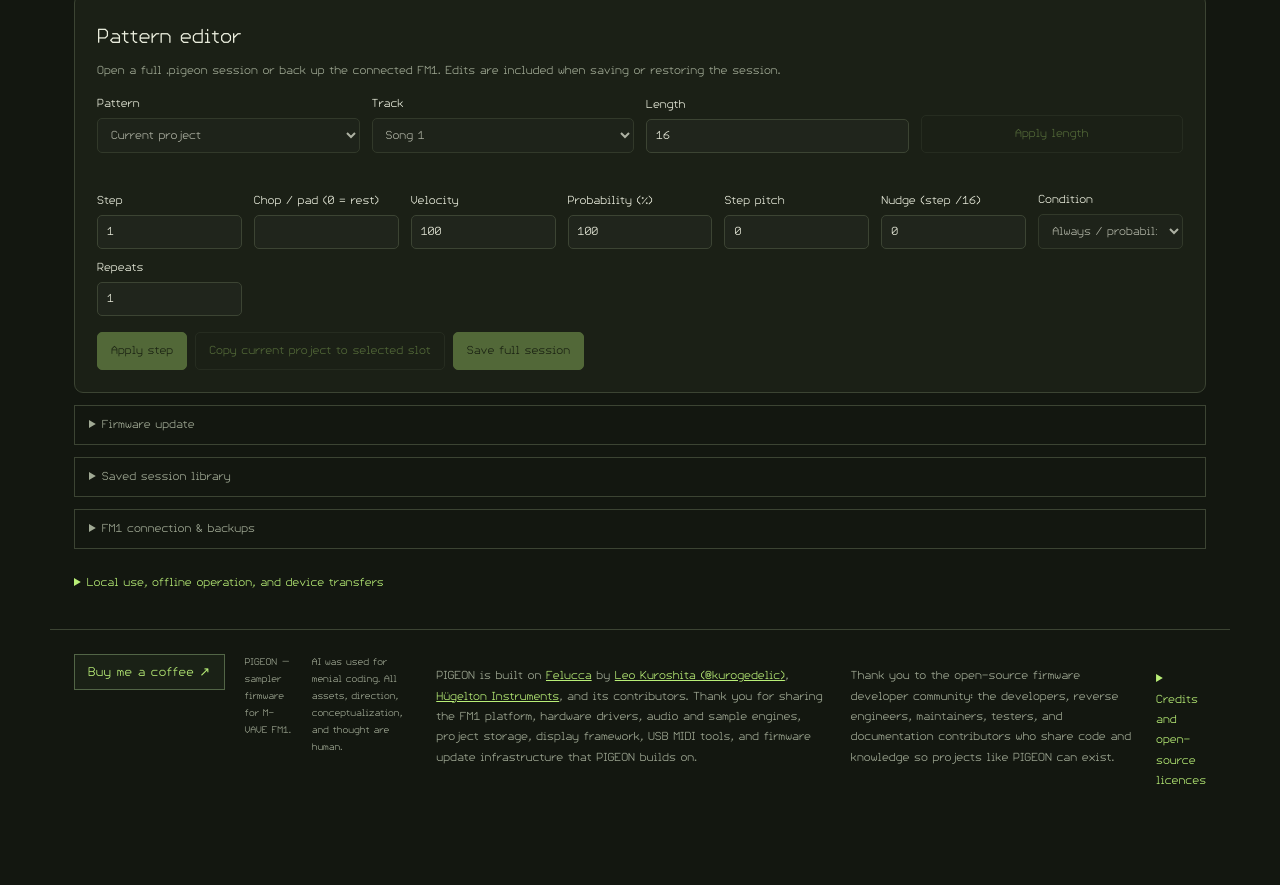
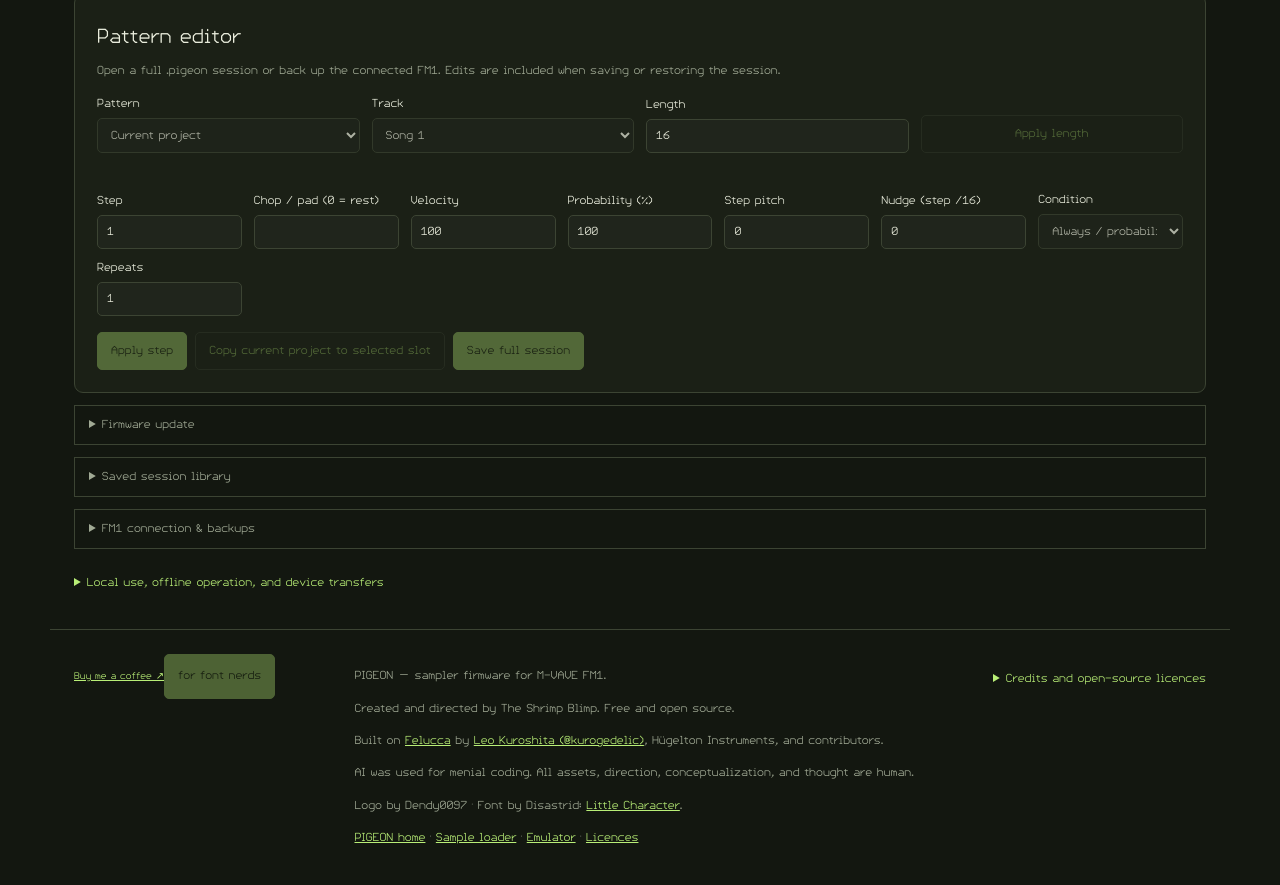
Before and after one commit to TheShrimpBlimp/pigeon-tool, a website with bundled scripts: page web/pigeon/index.html in a window 1280 px wide. Shown: the part 3298-4183 px from the top of the page. Before the commit the page ends 4129 px from the top, so only its background shows below. Built offline with nearby package versions, Linux system fonts and the light colour scheme.

Commit message:
Use shared footer and font story in sample loader

```diff
--- /dev/null
+++ b/web/footer.css
@@ -0,0 +1,6 @@
+/* Shared PIGEON footer and font story. */
+footer.pigeon-footer{box-sizing:border-box;display:block;width:100%;max-width:1160px;margin:40px auto 0;padding:28px 0 32px;border-top:1px solid #354531;color:#a5af99;font-size:12px;line-height:1.7;text-align:left;clear:both}
+.pigeon-footer *{box-sizing:border-box;font-family:inherit;min-width:0}.pigeon-footer .footer-actions{display:flex;align-items:center;flex-wrap:wrap;gap:12px;margin:0 0 22px}.pigeon-footer .footer-action{display:inline-flex;align-items:center;justify-content:center;width:auto;max-width:100%;padding:9px 13px;border:1px solid #526546;border-radius:0;background:#1a2116;color:#b9ef77;font:inherit;font-size:13px;line-height:1.4;text-decoration:none;white-space:normal;cursor:pointer}.pigeon-footer .footer-action:hover{border-color:#b9ef77;background:#283321}.pigeon-footer .footer-action:focus-visible{outline:2px solid #b9ef77;outline-offset:3px}.pigeon-footer .footer-font{background:transparent;color:#a5af99}
+.pigeon-footer .footer-info{display:grid;grid-template-columns:minmax(0,1fr) minmax(0,1fr);gap:24px}.pigeon-footer .footer-info>div{max-width:none;justify-self:stretch}.pigeon-footer p{font-size:12px;color:#a5af99;margin:0 0 12px;max-width:none;overflow-wrap:anywhere}.pigeon-footer a{color:#b9ef77}.pigeon-footer .footer-title{color:#edf0e6}.pigeon-footer .project-credits{display:block;width:100%;max-width:none;margin:12px 0 0;padding:12px 0;border-top:1px solid #354531;border-bottom:0}.pigeon-footer summary{cursor:pointer;color:#b9ef77;font-size:12px}.pigeon-footer .project-credits p{margin-top:12px}.pigeon-footer .footer-version{display:block;margin-bottom:12px}
+.pigeon-footer #font-story{font-family:inherit;box-sizing:border-box;max-width:38rem;width:calc(100% - 2rem);color:#edf0e6;background:#11150d;border:1px solid #b9ef77;padding:24px;line-height:1.7;text-align:left}.pigeon-footer #font-story::backdrop{background:#000b}.pigeon-footer #font-story p{color:#edf0e6;font-size:15px}.pigeon-footer #font-story button{font:inherit;background:#b9ef77;color:#11150d;border:0;padding:9px 14px;cursor:pointer}
+@media(max-width:650px){footer.pigeon-footer{margin-top:28px;padding:24px 0}.pigeon-footer .footer-info{grid-template-columns:minmax(0,1fr);gap:8px}.pigeon-footer .footer-actions{gap:8px}}
--- /dev/null
+++ b/web/footer.js
@@ -0,0 +1,5 @@
+// Shared font story interaction; content stays available in the HTML.
+const dialog=document.getElementById('font-story');
+const button=document.getElementById('font-nerds');
+button?.addEventListener('click',()=>dialog.showModal());
+dialog?.addEventListener('click',event=>{if(event.target===dialog){const r=dialog.getBoundingClientRect();if(event.clientX<r.left||event.clientX>r.right||event.clientY<r.top||event.clientY>r.bottom)dialog.close();}});
--- a/web/pigeon/app.js
+++ b/web/pigeon/app.js
@@ -17,7 +17,7 @@ import {
   HEAD,
   join,
 } from "./bank.js";
-import { editors as createEditors } from "./editors.js?v=30";
+import { editors as createEditors } from "./editors.js?v=31";
 import { WaveEditor } from "./wave-editor-v2.js";
 import { Package, logicalImage } from "../fm1pkg.js";
 import { Updater } from "../fm1ota.js";
--- a/web/pigeon/index.html
+++ b/web/pigeon/index.html
@@ -7,7 +7,7 @@
     <title>PIGEON Sample Loader 2.0</title>
     <link rel="manifest" href="manifest.webmanifest" />
     <link rel="stylesheet" href="style.css" />
-  </head>
+  <link rel="stylesheet" href="../../footer.css"><script type="module" src="../../footer.js"></script></head>
   <body>
     <header>
       <a class="brand" href="./">PIGEON<span>Sample loader 2.0</span></a>
@@ -18,7 +18,7 @@
       </div>
     </header>
     <main>
-<div class="support-row"><a class="coffee-link" href="https://buymeacoffee.com/theshrimpb1" target="_blank" rel="noopener noreferrer">Buy me a coffee ↗</a></div>
+
       <section class="intro">
         <div>
           <p class="eyebrow">PIGEON FOR M-VAVE FM1</p>
@@ -152,17 +152,12 @@
         </p>
       </details>
     </main>
-    <footer>
-      PIGEON — sampler firmware for M-VAVE FM1.<span
-        >AI was used for menial coding. All assets, direction,
-        conceptualization, and thought are human.</span
-      >
-    <p>PIGEON is built on <a href="https://github.com/hugelton/Felucca" target="_blank" rel="noopener noreferrer">Felucca</a> by <a href="https://github.com/kurogedelic" target="_blank" rel="noopener noreferrer">Leo Kuroshita (@kurogedelic)</a>, <a href="https://hugelton.com" target="_blank" rel="noopener noreferrer">Hügelton Instruments</a>, and its contributors. Thank you for sharing the FM1 platform, hardware drivers, audio and sample engines, project storage, display framework, USB MIDI tools, and firmware update infrastructure that PIGEON builds on.</p><p>Thank you to the open-source firmware developer community: the developers, reverse engineers, maintainers, testers, and documentation contributors who share code and knowledge so projects like PIGEON can exist.</p><details class="project-credits"><summary>Credits and open-source licences</summary>
+    <footer class="pigeon-footer"><div class="footer-actions"><a class="footer-action" href="https://buymeacoffee.com/theshrimpb1" target="_blank" rel="noopener noreferrer">Buy me a coffee ↗</a><button class="footer-action footer-font" id="font-nerds" type="button">for font nerds</button></div><div class="footer-info"><div><p class="footer-title">PIGEON — sampler firmware for M-VAVE FM1.</p><p>Created and directed by The Shrimp Blimp. Free and open source.</p><p>Built on <a href="https://github.com/hugelton/Felucca">Felucca</a> by <a href="https://github.com/kurogedelic">Leo Kuroshita (@kurogedelic)</a>, Hügelton Instruments, and contributors.</p></div><div><p>AI was used for menial coding. All assets, direction, conceptualization, and thought are human.</p><p>Logo by Dendy0097 · Font by Disastrid: <a href="https://github.com/disastrid/LittleCharacter">Little Character</a>.</p><p><a href="../../">PIGEON home</a> · <a href="../../webapp/pigeon/">Sample loader</a> · <a href="../../webapp/emu/">Emulator</a> · <a href="../../firmware/LICENSING.md">Licences</a></p></div></div><details class="project-credits"><summary>Credits and open-source licences</summary>
 <p>PIGEON is created and directed by The Shrimp Blimp, and is free and open source under GPL-3.0-only.</p>
 <p>Built on <a href="https://github.com/hugelton/Felucca" target="_blank" rel="noopener noreferrer">Felucca</a> by <a href="https://github.com/kurogedelic" target="_blank" rel="noopener noreferrer">Leo Kuroshita (@kurogedelic)</a> and <a href="https://hugelton.com" target="_blank" rel="noopener noreferrer">Hügelton Instruments</a>. Its platform, sampler foundation, USB transport, package format, and update loader make PIGEON possible.</p>
 <p>Installer compatibility safeguards, recovery boot stub, and commit-last update design adapted from <a href="https://github.com/Quixotic7/ChoralRootFM1" target="_blank" rel="noopener noreferrer">ChoralRoot FM-1</a> by Quixotic7 and the ChoralRoot FM-1 contributors (GPL-3.0-only). PIGEON adapts the recovery layout to preserve its sample storage.</p>
-<p>Font: <a href="https://github.com/disastrid/LittleCharacter" target="_blank" rel="noopener noreferrer">Little Character</a> (SIL OFL 1.1). MP3 decoding: libmad (GPL-2.0-or-later); browser MP3 encoding: lamejs/LAME (LGPL-3.0). Firmware packages include three JieLi AC79 SDK files (Apache-2.0).</p>
-<p>M-VAVE and FM-1 are trademarks of their respective owners. PIGEON is an independent project.</p></details></footer>
-    <script type="module" src="app.js?v=30"></script>
+<p>Logo by Dendy0097 · Font by Disastrid: <a href="https://github.com/disastrid/LittleCharacter" target="_blank" rel="noopener noreferrer">Little Character</a> (SIL OFL 1.1). MP3 decoding: libmad (GPL-2.0-or-later); browser MP3 encoding: lamejs/LAME (LGPL-3.0). Firmware packages include three JieLi AC79 SDK files (Apache-2.0).</p>
+<p>M-VAVE and FM-1 are trademarks of their respective owners. PIGEON is an independent project.</p></details><dialog id="font-story" aria-label="For font nerds"><p>Dig the font? I do, and it has a very cool story behind it. Interested? Listen to it <a href="https://www.hyperfixedpod.com/listen/hyperfixed/little-by-little" target="_blank" rel="noopener noreferrer">here</a>. I'm not affiliated with that podcast I just really like it.</p><form method="dialog"><button type="submit">Close</button></form></dialog></footer>
+    <script type="module" src="app.js?v=31"></script>
   </body>
 </html>
```
Also changed, not shown: web/pigeon/sw.js (+5 -3 lines).
